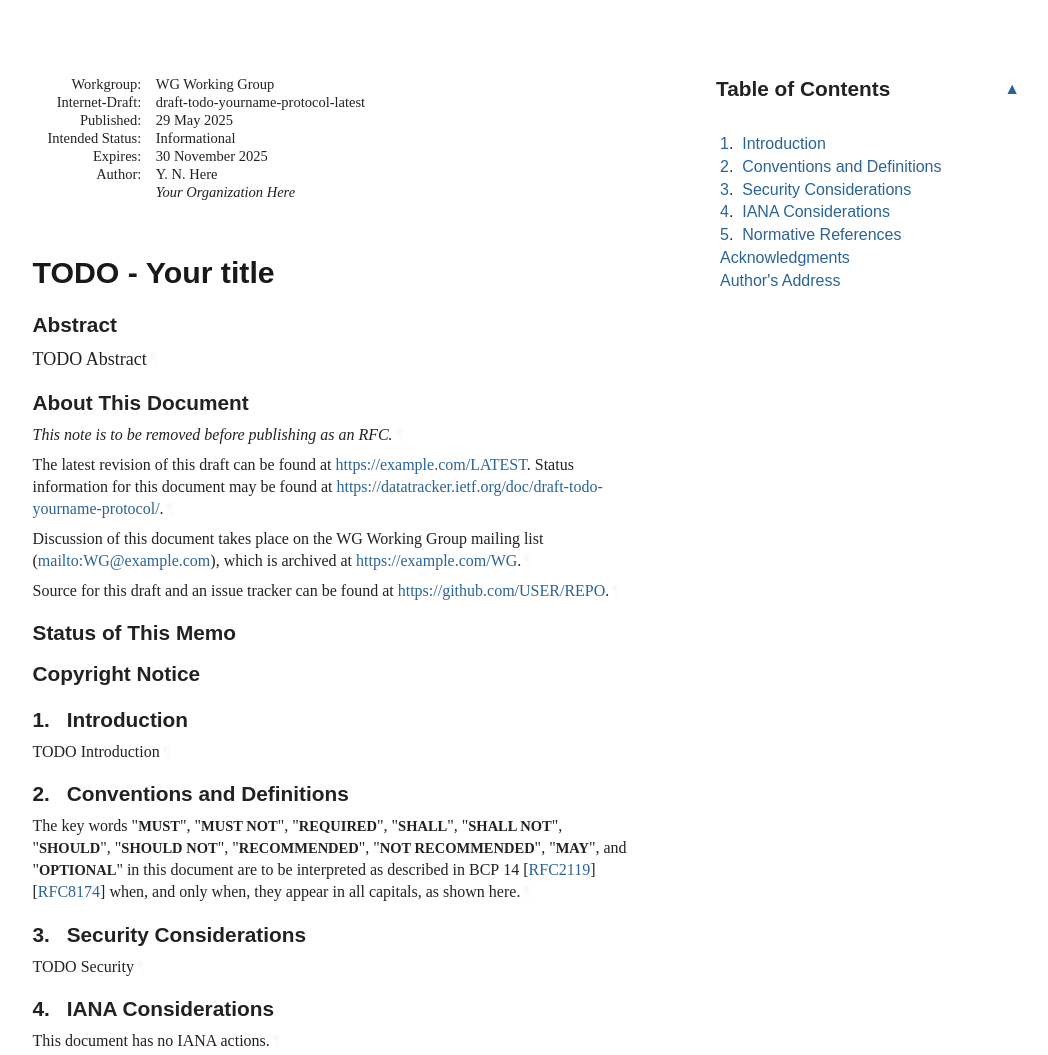
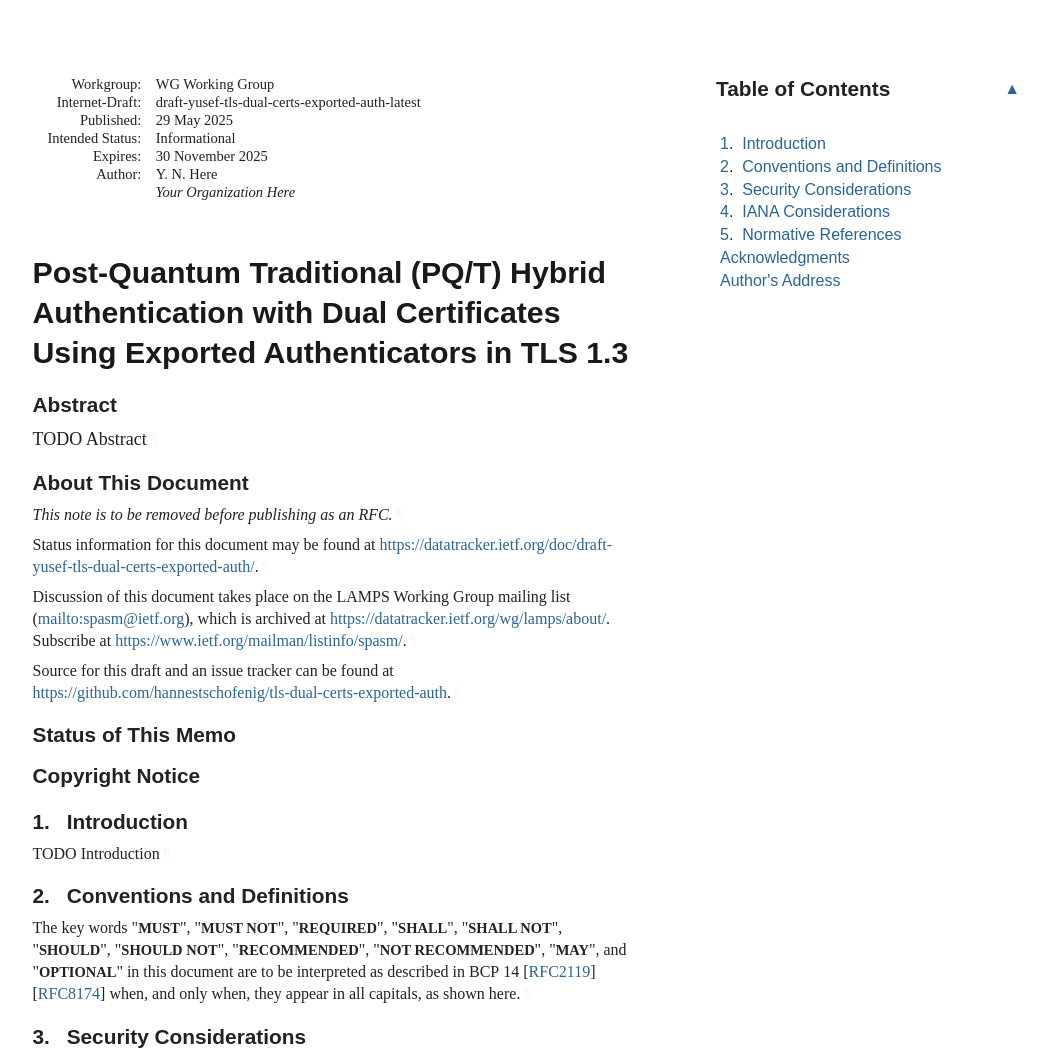
Before and after one commit to hannestschofenig/tls-dual-certs-exported-auth, a plain HTML site: page draft-yusef-tls-dual-certs-exported-auth.html in a window 1280 px wide. Shown: the top 1055 px of the page, without its empty margins (92-1140 px from the left). Drawn offline with Linux system fonts and the light colour scheme; a web font is replaced by a local one.

Commit message:
Script updating gh-pages from f24e3ea. [ci skip]

```diff
--- a/draft-todo-yourname-protocol.html
+++ b/draft-yusef-tls-dual-certs-exported-auth.html
@@ -4,7 +4,7 @@
 <meta charset="utf-8">
 <meta content="Common,Latin" name="scripts">
 <meta content="initial-scale=1.0" name="viewport">
-<title>TODO - Your title</title>
+<title>Post-Quantum Traditional (PQ/T) Hybrid Authentication with Dual Certificates Using Exported Authenticators in TLS 1.3</title>
 <meta content="Your Name Here" name="author">
 <meta content="
        TODO Abstract
@@ -13,7 +13,7 @@
 <meta content="next generation" name="keyword">
 <meta content="unicorn" name="keyword">
 <meta content="sparkling distributed ledger" name="keyword">
-<meta content="draft-todo-yourname-protocol-latest" name="ietf.draft">
+<meta content="draft-yusef-tls-dual-certs-exported-auth-latest" name="ietf.draft">
 <!-- Generator version information:
   xml2rfc 3.28.1
     Python 3.12.10
@@ -29,7 +29,7 @@
     setuptools 70.3.0
     wcwidth 0.2.13
 -->
-<link href="draft-todo-yourname-protocol.xml" rel="alternate" type="application/rfc+xml">
+<link href="draft-yusef-tls-dual-certs-exported-auth.xml" rel="alternate" type="application/rfc+xml">
 <link href="#copyright" rel="license">
 <style type="text/css">@font-face {
   font-family: 'Lora';
@@ -1045,7 +1045,7 @@ svg :is([fill="white"], [fill^="#fff"]) {
 <table class="ears">
 <thead><tr>
 <td class="left">Internet-Draft</td>
-<td class="center">TODO - Abbreviation</td>
+<td class="center">Dual Certs in TLS</td>
 <td class="right">May 2025</td>
 </tr></thead>
 <tfoot><tr>
@@ -1060,7 +1060,7 @@ svg :is([fill="white"], [fill^="#fff"]) {
 <dt class="label-workgroup">Workgroup:</dt>
 <dd class="workgroup">WG Working Group</dd>
 <dt class="label-internet-draft">Internet-Draft:</dt>
-<dd class="internet-draft">draft-todo-yourname-protocol-latest</dd>
+<dd class="internet-draft">draft-yusef-tls-dual-certs-exported-auth-latest</dd>
 <dt class="label-published">Published:</dt>
 <dd class="published">
 <time datetime="2025-05-29" class="published">29 May 2025</time>
@@ -1078,7 +1078,7 @@ svg :is([fill="white"], [fill^="#fff"]) {
 </dd>
 </dl>
 </div>
-<h1 id="title">TODO - Your title</h1>
+<h1 id="title">Post-Quantum Traditional (PQ/T) Hybrid Authentication with Dual Certificates Using Exported Authenticators in TLS 1.3</h1>
 <section id="section-abstract">
       <h2 id="abstract"><a href="#abstract" class="selfRef">Abstract</a></h2>
 <p id="section-abstract-1">TODO Abstract<a href="#section-abstract-1" class="pilcrow">¶</a></p>
@@ -1089,14 +1089,14 @@ svg :is([fill="white"], [fill^="#fff"]) {
       </h2>
 <p id="section-note.1-1">This note is to be removed before publishing as an RFC.<a href="#section-note.1-1" class="pilcrow">¶</a></p>
 <p id="section-note.1-2">
-        The latest revision of this draft can be found at <span><a href="https://example.com/LATEST">https://example.com/LATEST</a></span>.
-        Status information for this document may be found at <span><a href="https://datatracker.ietf.org/doc/draft-todo-yourname-protocol/">https://datatracker.ietf.org/doc/draft-todo-yourname-protocol/</a></span>.<a href="#section-note.1-2" class="pilcrow">¶</a></p>
+        Status information for this document may be found at <span><a href="https://datatracker.ietf.org/doc/draft-yusef-tls-dual-certs-exported-auth/">https://datatracker.ietf.org/doc/draft-yusef-tls-dual-certs-exported-auth/</a></span>.<a href="#section-note.1-2" class="pilcrow">¶</a></p>
 <p id="section-note.1-3">
         Discussion of this document takes place on the
-        WG Working Group mailing list (<span><a href="mailto:WG@example.com">mailto:WG@example.com</a></span>),
-        which is archived at <span><a href="https://example.com/WG">https://example.com/WG</a></span>.<a href="#section-note.1-3" class="pilcrow">¶</a></p>
+        LAMPS Working Group mailing list (<span><a href="mailto:spasm@ietf.org">mailto:spasm@ietf.org</a></span>),
+        which is archived at <span><a href="https://datatracker.ietf.org/wg/lamps/about/">https://datatracker.ietf.org/wg/lamps/about/</a></span>.
+        Subscribe at <span><a href="https://www.ietf.org/mailman/listinfo/spasm/">https://www.ietf.org/mailman/listinfo/spasm/</a></span>.<a href="#section-note.1-3" class="pilcrow">¶</a></p>
 <p id="section-note.1-4">Source for this draft and an issue tracker can be found at
-        <span><a href="https://github.com/USER/REPO">https://github.com/USER/REPO</a></span>.<a href="#section-note.1-4" class="pilcrow">¶</a></p>
+        <span><a href="https://github.com/hannestschofenig/tls-dual-certs-exported-auth">https://github.com/hannestschofenig/tls-dual-certs-exported-auth</a></span>.<a href="#section-note.1-4" class="pilcrow">¶</a></p>
 </section>
 <div id="status-of-memo">
 <section id="section-boilerplate.1">
```
Also changed, not shown: index.html (+4 -4 lines), draft-yusef-tls-dual-certs-exported-auth.txt.
